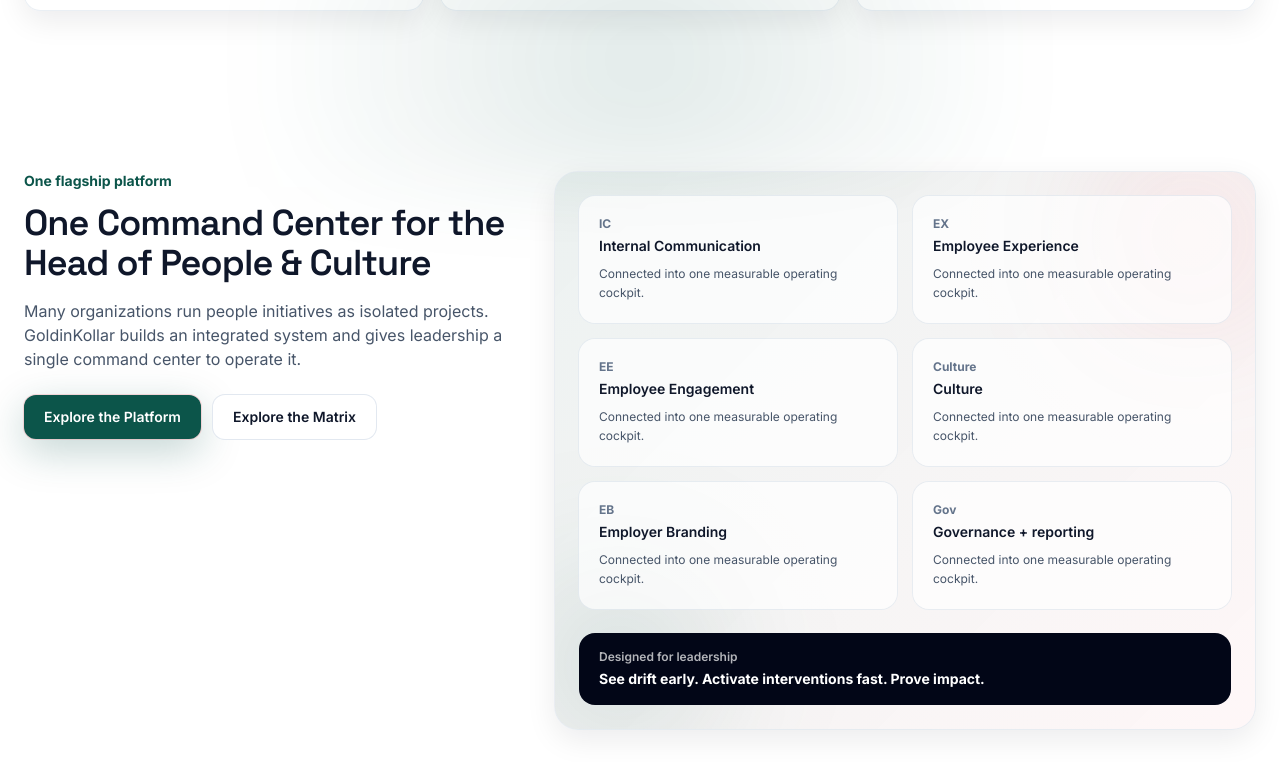
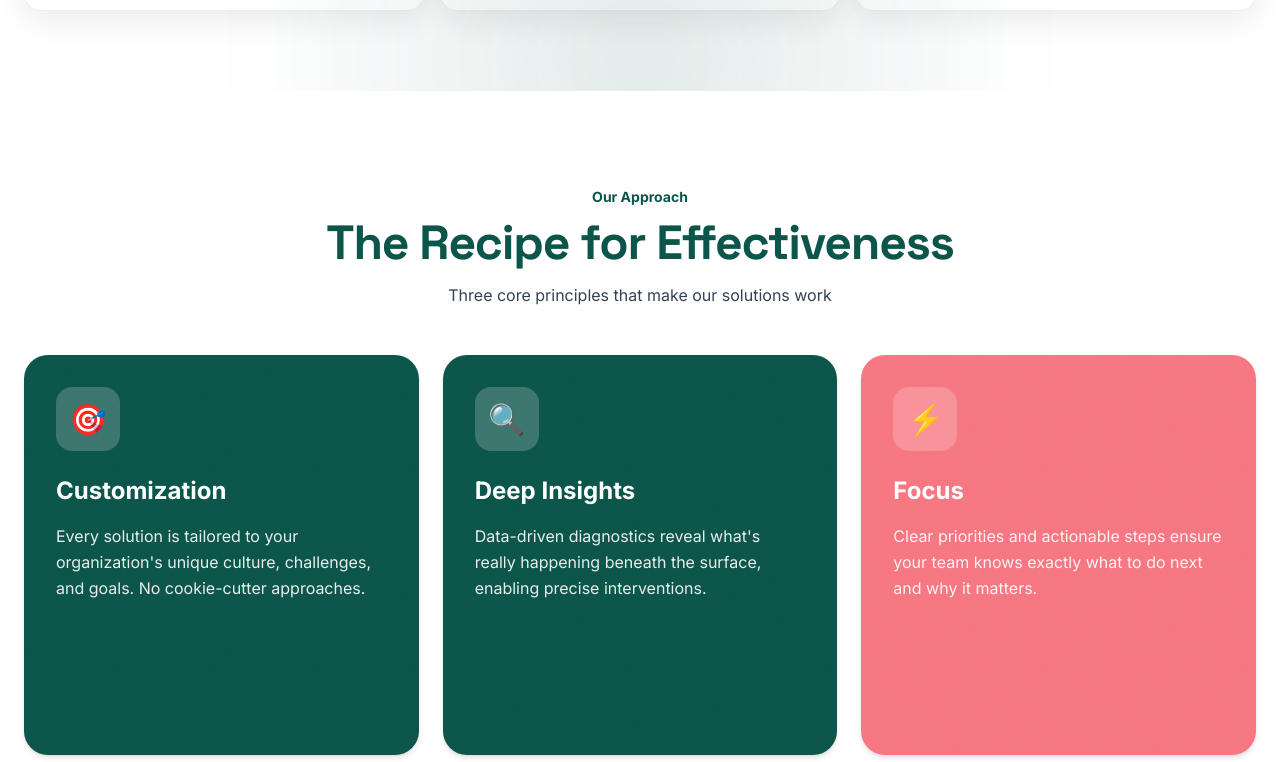
Before and after one commit to islamyossry3-cmyk/gkweb, a Next.js app: page / in a window 1280 px wide. Shown: the part 1378-2140 px from the top of the page. Built offline with nearby package versions, Linux system fonts and the light colour scheme; no server answers.

Commit message:
Updated trace

```diff
--- a/src/app/page.tsx
+++ b/src/app/page.tsx
@@ -4,6 +4,7 @@
 import { Reveal } from '@/components/effects/reveal';
 import { MatrixNavigator } from '@/components/sections/matrix-navigator';
 import { ProductCard } from '@/components/product-card';
+import { BrandCard } from '@/components/ui/card';
 import { products } from '@/content/products';
 
 export default function HomePage() {
@@ -26,6 +27,60 @@
       />
 
       <OutcomesSection />
+
+      <section className="relative bg-white py-24">
+        <div className="mx-auto max-w-7xl px-6">
+          <Reveal>
+            <div className="text-center">
+              <div className="text-sm font-bold text-brand-green">Our Approach</div>
+              <h2 className="mt-3 font-display text-3xl font-bold tracking-tight text-brand-green sm:text-4xl lg:text-5xl">
+                The Recipe for Effectiveness
+              </h2>
+              <p className="mt-4 text-base text-slate-700">
+                Three core principles that make our solutions work
+              </p>
+            </div>
+
+            <div className="mt-12 grid gap-6 md:grid-cols-3">
+              <BrandCard variant="green" className="flex min-h-[400px] flex-col justify-between">
+                <div>
+                  <div className="mb-6 inline-flex h-16 w-16 items-center justify-center rounded-2xl bg-white/20 text-3xl">
+                    🎯
+                  </div>
+                  <h3 className="text-2xl font-bold">Customization</h3>
+                  <p className="mt-4 text-base leading-relaxed text-white/90">
+                    Every solution is tailored to your organization's unique culture, challenges, and goals. No cookie-cutter approaches.
+                  </p>
+                </div>
+              </BrandCard>
+
+              <BrandCard variant="green" className="flex min-h-[400px] flex-col justify-between">
+                <div>
+                  <div className="mb-6 inline-flex h-16 w-16 items-center justify-center rounded-2xl bg-white/20 text-3xl">
+                    🔍
+                  </div>
+                  <h3 className="text-2xl font-bold">Deep Insights</h3>
+                  <p className="mt-4 text-base leading-relaxed text-white/90">
+                    Data-driven diagnostics reveal what's really happening beneath the surface, enabling precise interventions.
+                  </p>
+                </div>
+              </BrandCard>
+
+              <BrandCard variant="pink" className="flex min-h-[400px] flex-col justify-between">
+                <div>
+                  <div className="mb-6 inline-flex h-16 w-16 items-center justify-center rounded-2xl bg-white/20 text-3xl">
+                    ⚡
+                  </div>
+                  <h3 className="text-2xl font-bold">Focus</h3>
+                  <p className="mt-4 text-base leading-relaxed text-white/90">
+                    Clear priorities and actionable steps ensure your team knows exactly what to do next and why it matters.
+                  </p>
+                </div>
+              </BrandCard>
+            </div>
+          </Reveal>
+        </div>
+      </section>
 
       <section className="relative py-20">
         <div className="mx-auto max-w-7xl px-6">
```
